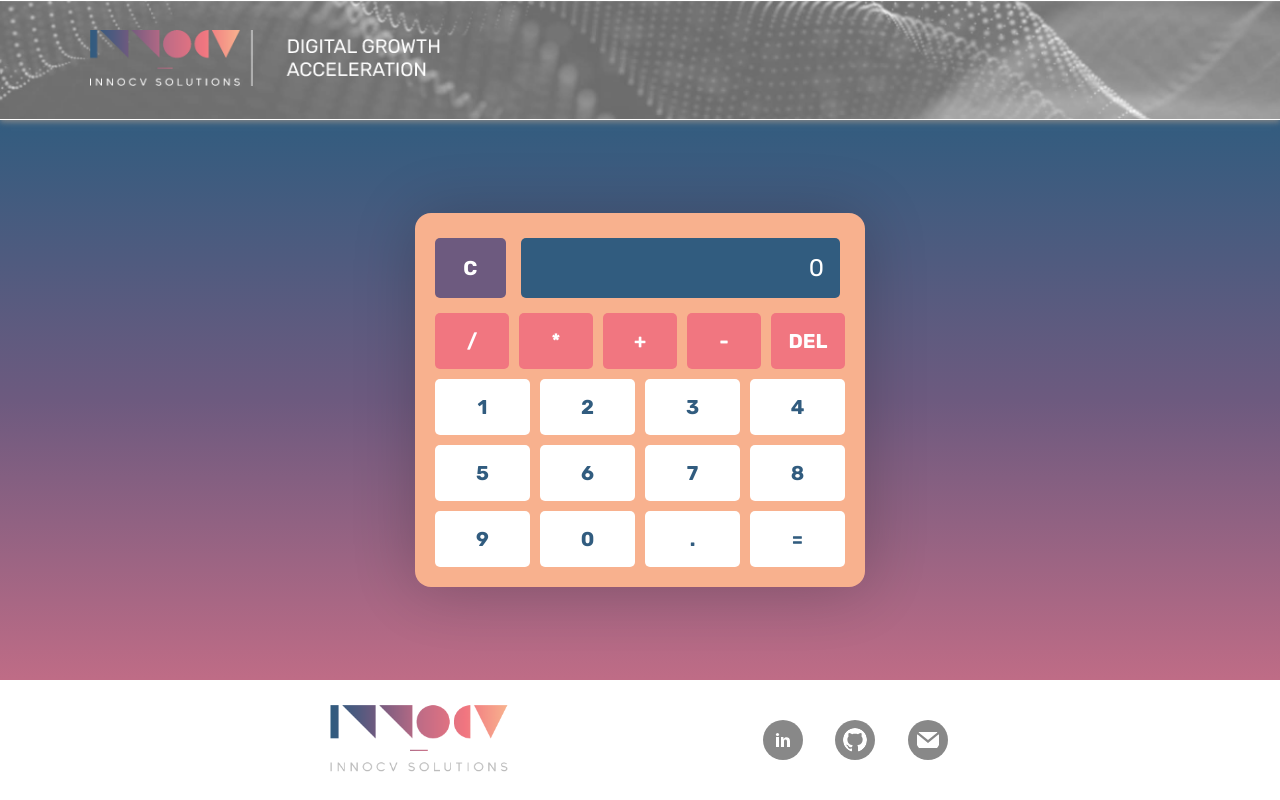
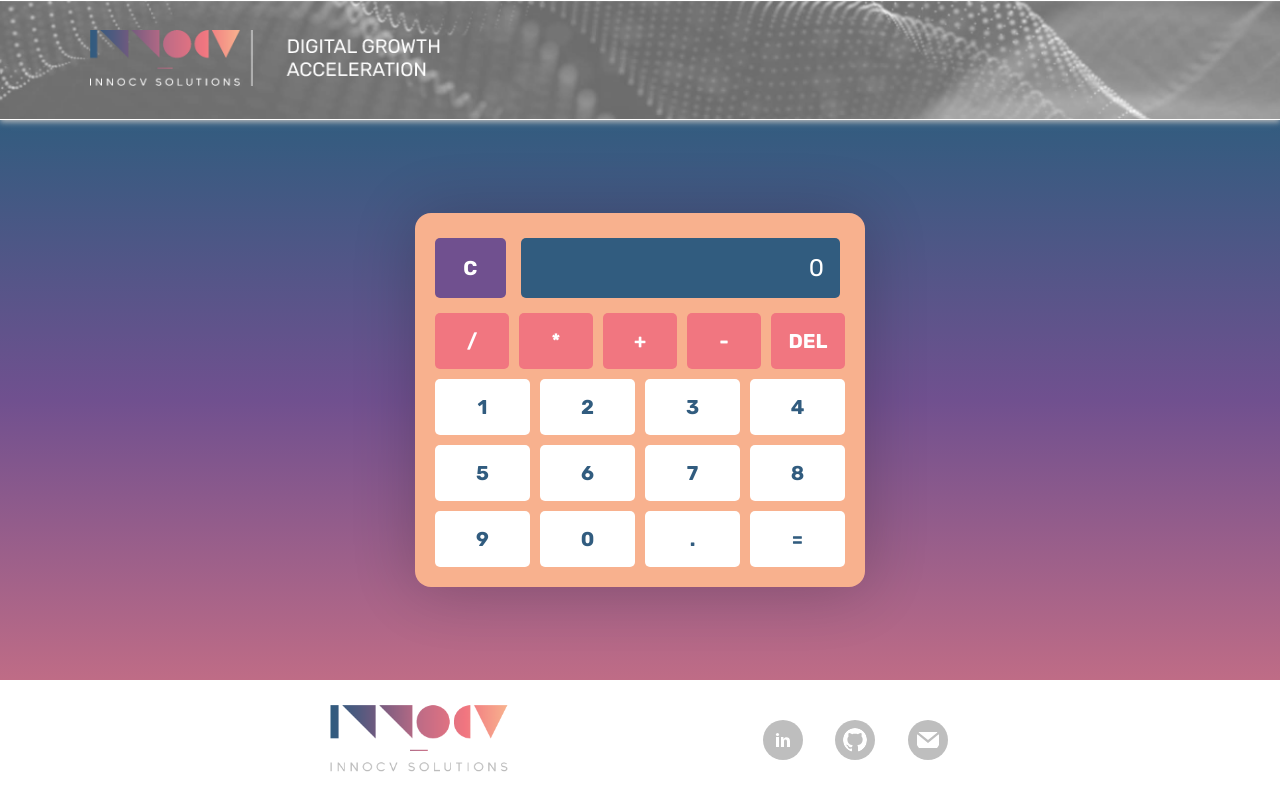
Before and after one commit to veroisla/Calculator-App, a React (Create React App) app: page /#/ in a window 1280 px wide. Built offline with nearby package versions, Linux system fonts and the light colour scheme.

Commit message:
added hover colors to buttons

```diff
--- a/src/styles/components/Calculator.scss
+++ b/src/styles/components/Calculator.scss
@@ -55,10 +55,6 @@ margin: 0 30px 0 30px;
     padding: 16px;
     cursor: pointer;
     transition: 0.4s;
-
-    &:hover {
-        opacity: 0.9;
-    }
    }
 
     &__operators {
@@ -79,6 +75,10 @@ margin: 0 30px 0 30px;
     font-weight: bolder;
     margin: 5px;
     border-radius: 5px;
+
+    &:hover {
+        background-color: $--color-hover-pink;
+    }
    }
 
 
@@ -101,12 +101,21 @@ margin: 0 30px 0 30px;
     font-weight: bolder;
     margin: 5px;
     border-radius: 5px;
+
+    &:hover {
+        box-shadow: 5px 5px 5px $--color-ligth-grey;
+    }
    }
 
     &__button--clear {
     background-color: $--color-purple;
     color: $--color-white;
     height: 60px;
+
+    &:hover {
+        background-color: $--color-hover-purple;
+        box-shadow: none;
+    }
    }
 }
 
--- a/src/styles/core/Vars.scss
+++ b/src/styles/core/Vars.scss
@@ -1,12 +1,17 @@
 
 // BACKGROUND COLORS
 $--color-pink: rgb(191, 108, 134);
-$--color-purple: rgb(109, 90, 127);
+$--color-purple: rgb(112, 80, 143);
 $--color-dark-blue: rgb(50, 92, 127);
-$--color-ligth-grey: #888;
+$--color-ligth-grey: rgb(190, 190, 190);
 $--color-grey: rgba(0, 0, 0, 0.45);
 $--color-blue: #315c7f;
 
 // COLORS CALCULATOR
 $--color-ligth-pink: #F17680;
-$--color-orange: rgb(248, 177, 142);$--color-white: #ffff;
+$--color-orange: rgb(248, 177, 142);
+$--color-white: #ffff;
+
+//HOVER COLORS
+$--color-hover-pink: #f1398f;
+$--color-hover-purple: rgb(141, 55, 221);
```
